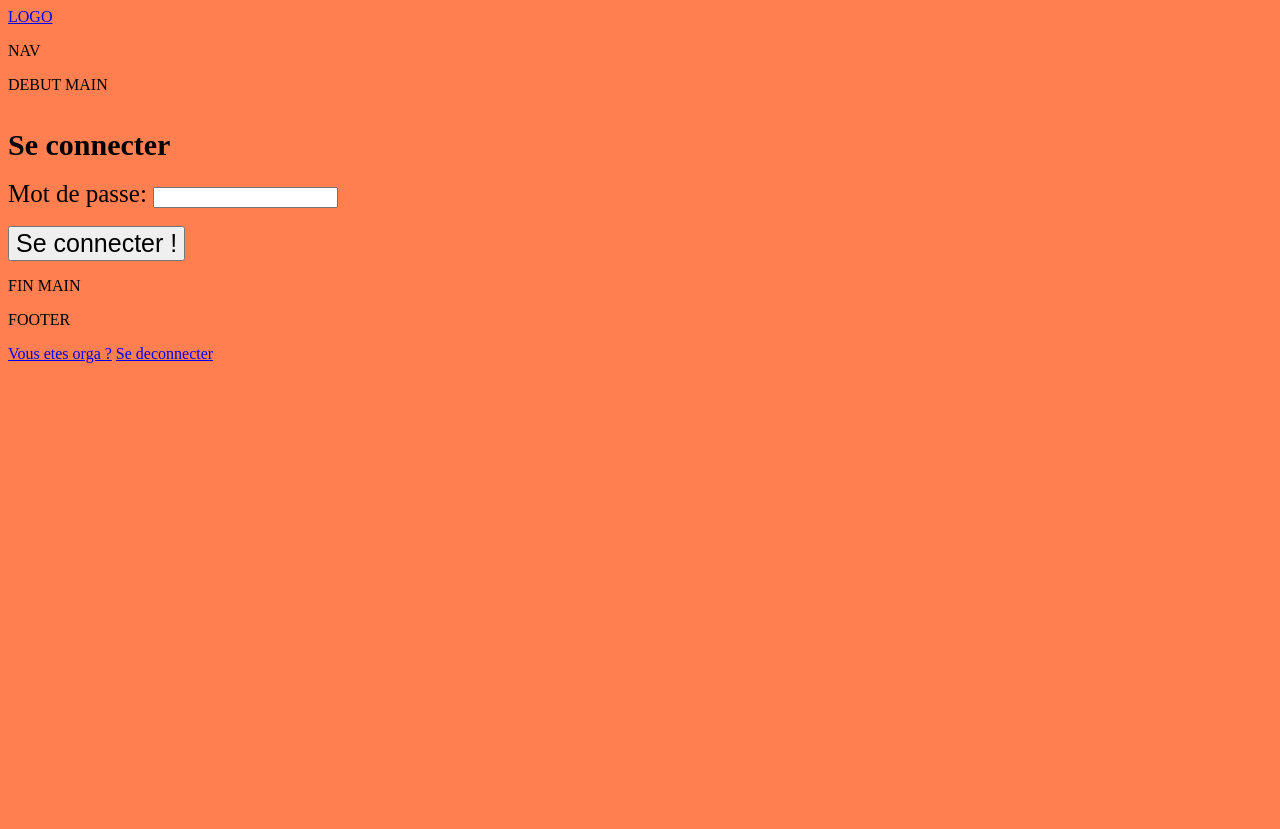
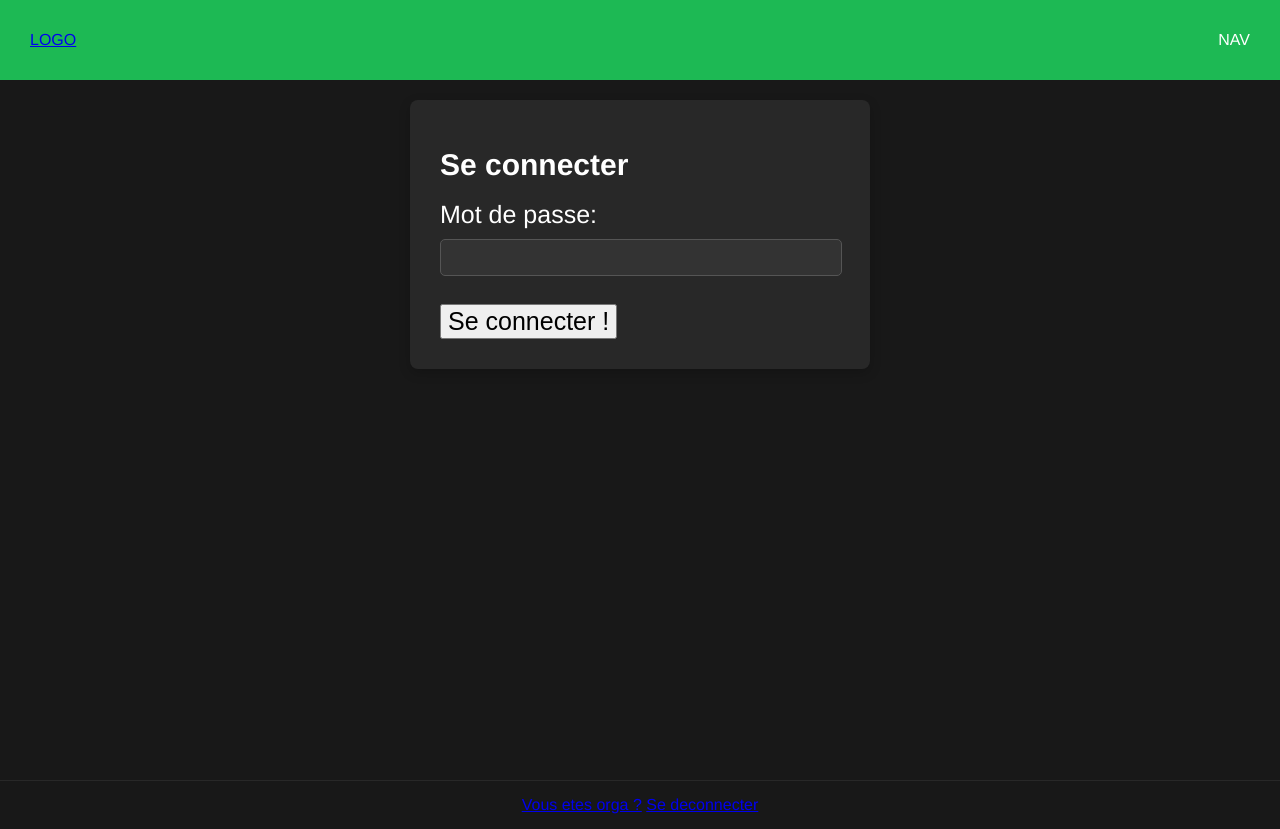
Before and after one commit to SolareFlame/nrv, a PHP site: page /index.php?action=login in a window 1280 px wide. Before the commit the page ends 363 px from the top, so only its background shows below. Run offline with PHP 8.4, Linux system fonts and the light colour scheme.

Commit message:
fix repo + index + style

```diff
--- a/css/styles.css
+++ b/css/styles.css
@@ -1,3 +1,103 @@
-html {
-	background-color: coral;
+body {
+	margin: 0;
+	font-family: 'Helvetica Neue', Arial, sans-serif;
+	background-color: #121212;
+	color: #FFFFFF;
 }
+
+header {
+	display: flex;
+	justify-content: space-between;
+	align-items: center;
+	background-color: #1DB954;
+	padding: 15px 30px;
+}
+
+.logo h1 {
+	margin: 0;
+	color: #FFFFFF;
+	font-size: 24px;
+}
+
+nav ul {
+	list-style: none;
+	display: flex;
+	gap: 20px;
+	margin: 0;
+	padding: 0;
+}
+
+nav ul li a, .add_user_button, .regToLogButton {
+	color: #FFFFFF;
+	text-decoration: none;
+	font-size: 16px;
+	transition: color 0.3s;
+}
+
+nav ul li a:hover, .add_user_button:hover, .regToLogButton:hover {
+	color: #c0ffd5;
+}
+
+main {
+	padding: 20px 30px;
+	min-height: calc(100vh - 140px); /* ajuste la hauteur pour que le footer soit toujours en bas */
+	background-color: #181818;
+}
+
+.content {
+	max-width: 400px; /* a voir pour mettre une val fixe */
+	margin: 0 auto;
+	background-color: #282828;
+	padding: 30px;
+	border-radius: 8px;
+	box-shadow: 0px 4px 12px rgba(0, 0, 0, 0.2);
+}
+
+
+footer {
+	background-color: #181818;
+	color: #b3b3b3;
+	text-align: center;
+	padding: 15px 30px;
+	border-top: 1px solid #282828;
+}
+
+footer p {
+	margin: 0;
+}
+
+input[type="text"], input[type="email"], input[type="password"], input[type="number"] {
+	width: 95%;
+	padding: 10px;
+	margin: 10px 0;
+	background-color: #333;
+	color: #FFFFFF;
+	border: 1px solid #555;
+	border-radius: 5px;
+}
+
+input[type="submit"] {
+	background-color: #1DB954;
+	color: #FFFFFF;
+	border: none;
+	padding: 10px 20px;
+	border-radius: 5px;
+	cursor: pointer;
+	transition: background-color 0.3s;
+}
+
+#inputTrack {
+	color: white;
+	padding: 9px;
+	border: none;
+	border-radius: 5px;
+	cursor: pointer;
+	display: inline-block;
+	margin-top: 10px;
+	text-align: center;
+	text-decoration: none;
+}
+
+input[type="submit"]:hover {
+	background-color: #17a44f;
+}
--- a/index.php
+++ b/index.php
@@ -1,11 +1,4 @@
 <?php
-
-// DEV MODE pour afficher des erreurs plus precises
-ini_set('display_errors', '1');
-ini_set('display_startup_errors', '1');
-error_reporting(E_ALL);
-//
-
 
 session_start();
 
@@ -14,9 +7,11 @@ use iutnc\nrv\dispatch\Dispatcher;
 
 ob_start();
 
-
 $dispatcher = new Dispatcher();
-$dispatcher->run();
-
+try {
+    $dispatcher->run();
+} catch (Exception $e) {
+    echo $e->getMessage();
+}
 
 ob_end_flush();
--- a/src/classes/dispatch/Dispatcher.php
+++ b/src/classes/dispatch/Dispatcher.php
@@ -78,13 +78,12 @@ class Dispatcher
     </header>
     <main>
         <div class="content">
-            <p>DEBUT MAIN</p>
+
             $html
-            <p>FIN MAIN</p>
+
         </div>
     </main>
     <footer>
-        <p>FOOTER</p>
         <a href="index.php?action=login">Vous etes orga ?</a>
         <a href="index.php?action=logout">Se deconnecter</a>
     </footer>
--- a/src/classes/repository/NrvRepository.php
+++ b/src/classes/repository/NrvRepository.php
@@ -46,7 +46,6 @@ class NrvRepository
             $port = ';port=' . $conf['port'];
         }
         $dsn = "{$conf['driver']}:host={$conf['host']}" . "$port" . ";dbname={$conf['dbname']}";
-        echo $dsn;
         self::$configuration = ['dsn' => $dsn, 'user' => $conf['username'], 'pass' => $conf['password']];
     }
 
```
